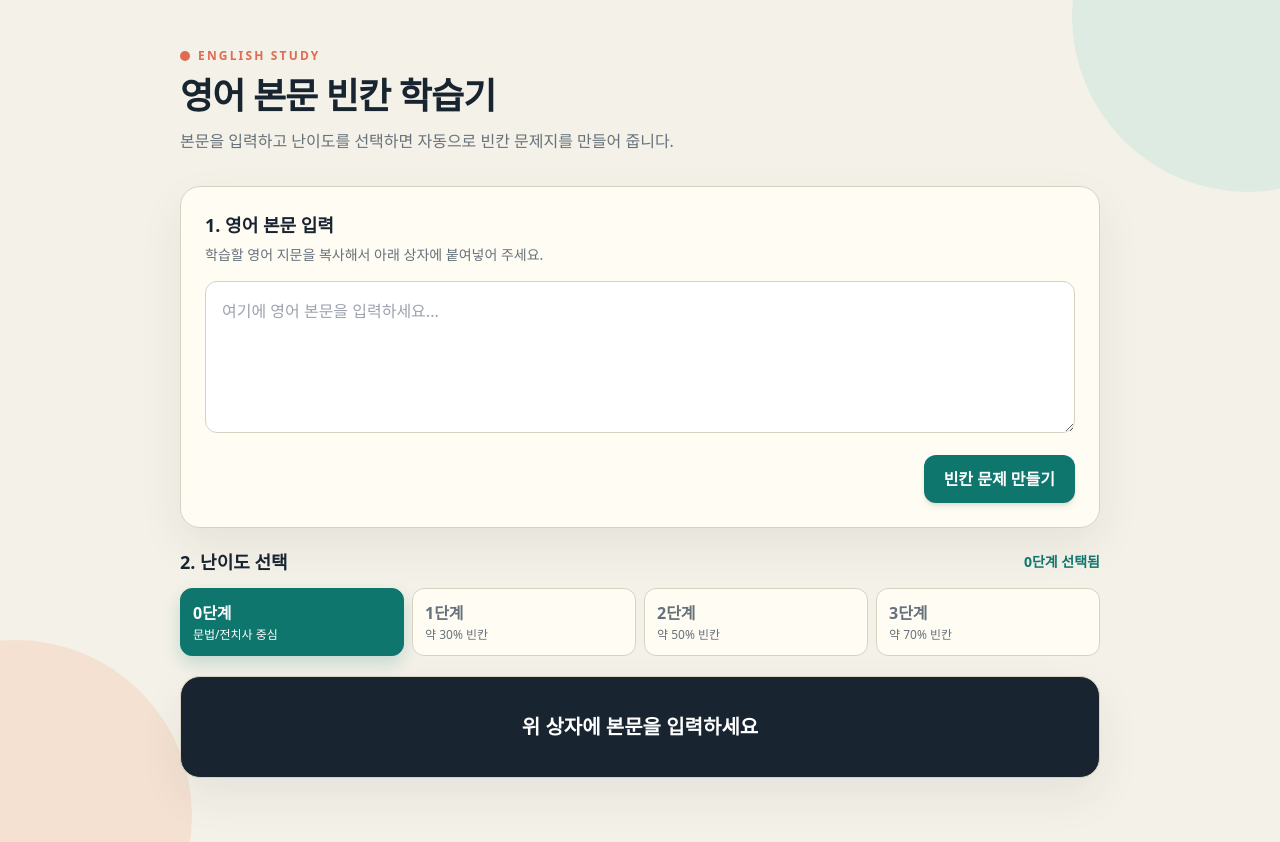
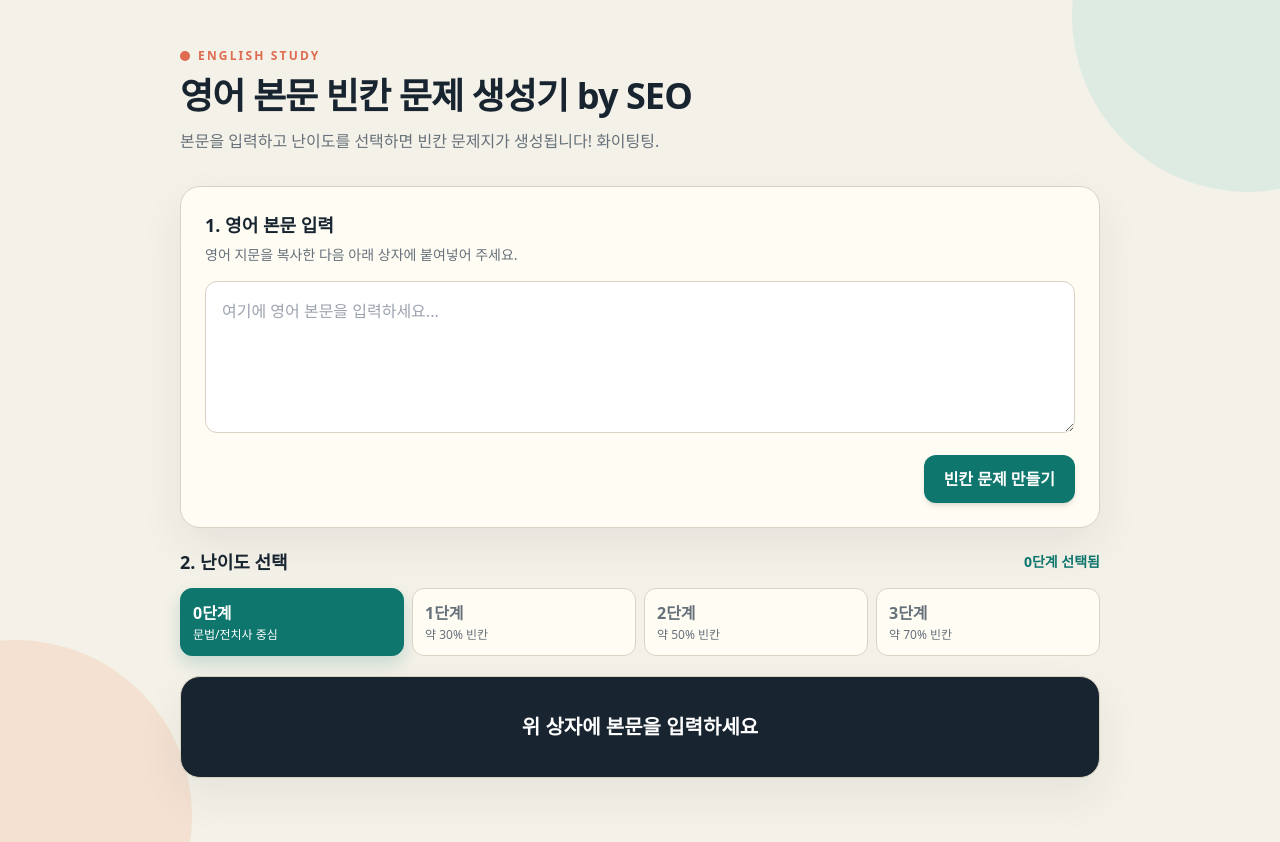
Before and after one commit to stella445/studyenglisheasybySEO, a plain HTML site: page index.html in a window 1280 px wide. Drawn offline with nearby package versions, Linux system fonts and the light colour scheme.

Commit message:
Update index.html

```diff
--- a/index.html
+++ b/index.html
@@ -180,14 +180,14 @@
       <span class="h-2.5 w-2.5 rounded-full bg-[#df6c51]" aria-hidden="true"></span>
       <span class="text-xs font-bold tracking-[0.18em] text-[#df6c51]">ENGLISH STUDY</span>
      </div>
-     <h1 class="text-3xl font-bold leading-tight tracking-tight sm:text-4xl">영어 본문 빈칸 학습기</h1>
-     <p class="mt-3 max-w-2xl text-base leading-relaxed text-[#66717a]">본문을 입력하고 난이도를 선택하면 자동으로 빈칸 문제지를 만들어 줍니다.</p>
+     <h1 class="text-3xl font-bold leading-tight tracking-tight sm:text-4xl">영어 본문 빈칸 문제 생성기 by SEO</h1>
+     <p class="mt-3 max-w-2xl text-base leading-relaxed text-[#66717a]">본문을 입력하고 난이도를 선택하면 빈칸 문제지가 생성됩니다! 화이팅팅.</p>
     </header>
 
     <section class="paper-panel bg-[#fffcf4] p-5 sm:p-6" aria-labelledby="source-title">
      <div class="mb-4">
       <h2 id="source-title" class="text-lg font-bold">1. 영어 본문 입력</h2>
-      <p class="mt-1.5 text-sm text-[#66717a]">학습할 영어 지문을 복사해서 아래 상자에 붙여넣어 주세요.</p>
+      <p class="mt-1.5 text-sm text-[#66717a]">영어 지문을 복사한 다음 아래 상자에 붙여넣어 주세요.</p>
      </div>
      <label for="source-text" class="sr-only">영어 본문 입력</label>
      <textarea id="source-text" class="source-area w-full rounded-xl border border-[#d9d2c3] bg-white p-4 leading-relaxed" placeholder="여기에 영어 본문을 입력하세요..." spellcheck="true"></textarea>
```
